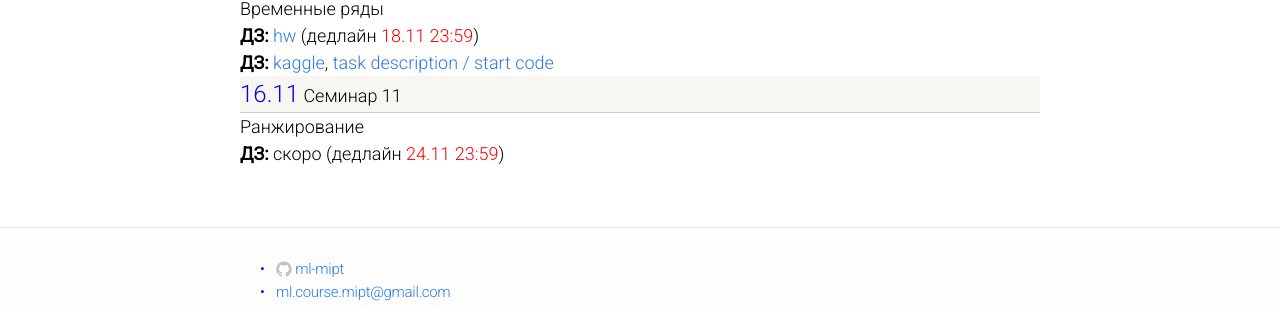
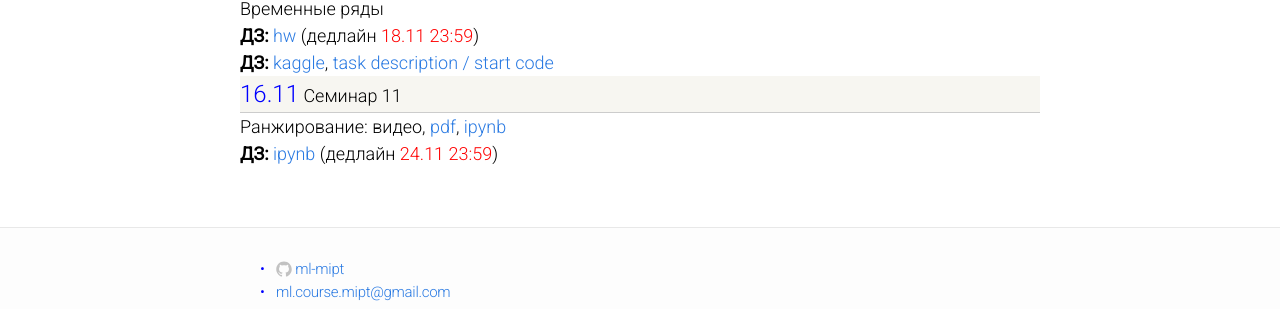
Before and after one commit to ml-mipt/old-ml-mipt.github.io, a Jekyll site: the page built from 399/seminars.md, in a window 1280 px wide. Shown: the part 1410-1719 px from the top of the page. Built offline with Jekyll 4.4.1, drawn with Linux system fonts in a browser that asks for light colours.

Commit message:
Update seminars.md

```diff
--- a/399/seminars.md
+++ b/399/seminars.md
@@ -133,9 +133,12 @@ permalink: /399/
       <font size="5" color="blue">16.11</font> Семинар 11
     </div>
     <div style="text-align: left">
-        Ранжирование<br/>
+        Ранжирование:
+        видео,
+        <a href="https://github.com/ml-mipt/ml-mipt-part2/blob/master/2016/seminars/sem10_ranking/%D0%A1%D0%B5%D0%BC%D0%B8%D0%BD%D0%B0%D1%80.pdf">pdf</a>,
+        <a href="https://github.com/ml-mipt/ml-mipt-part2/blob/master/2016/seminars/sem10_ranking/%D0%A1%D0%B5%D0%BC%D0%B8%D0%BD%D0%B0%D1%80.ipynb">ipynb</a><br/>
         <b>ДЗ:</b>
-        скоро
+        <a href="https://github.com/ml-mipt/ml-mipt-part2/blob/master/2016/home_works/hw09_ranking/hw.ipynb">ipynb</a>
         (дедлайн <font color="red">24.11 23:59</font>)<br/>
     </div>
 
```
